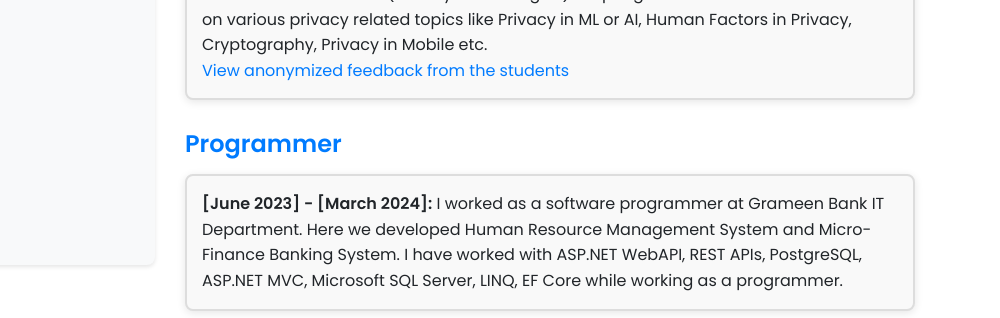
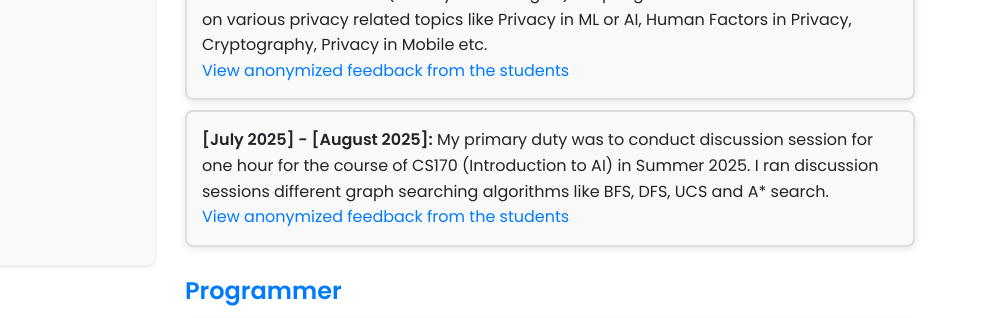
Before and after one commit to Sizvy/sizvy.github.io, a plain HTML site: page services.html in a window 1280 px wide. Shown: the part 243-561 px from the top of the page, 280-1280 px from the left. Drawn offline with nearby package versions, Linux system fonts and the light colour scheme.

Commit message:
tA summer added

```diff
--- a/services.html
+++ b/services.html
@@ -235,6 +235,12 @@
                             <br>
                             <a href="https://drive.google.com/file/d/1MoTm6yXtSneVtPCNE2GZcq_WOPWJds-F/view?usp=sharing" target="_blank">View anonymized feedback from the students</a>
                         </li>
+                        <li class="li-content">
+                            <strong>[July 2025] - [August 2025]:</strong> My primary duty was to conduct discussion
+                            session for one hour for the course of CS170 (Introduction to AI) in Summer 2025. I ran discussion sessions different graph searching algorithms like BFS, DFS, UCS and A* search.
+                            <br>
+                            <a href="https://drive.google.com/file/d/1MoTm6yXtSneVtPCNE2GZcq_WOPWJds-F/view?usp=sharing" target="_blank">View anonymized feedback from the students</a>
+                        </li>
                     </ul>
                     <h3 class="section-title">Programmer</h3>
                     <ul class="news-list">
```
Also changed, not shown: 2 other files.
